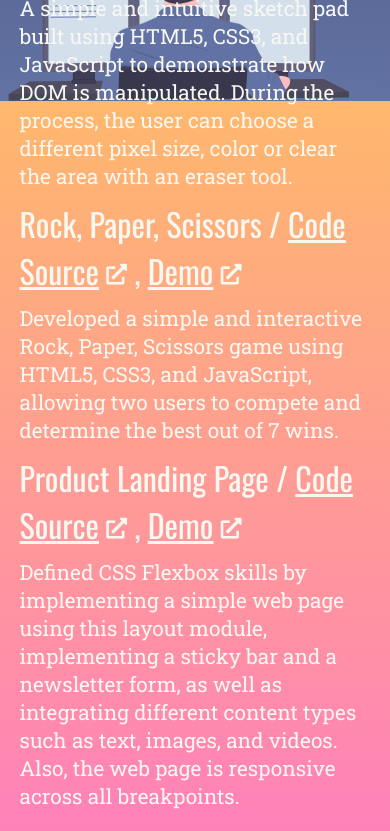
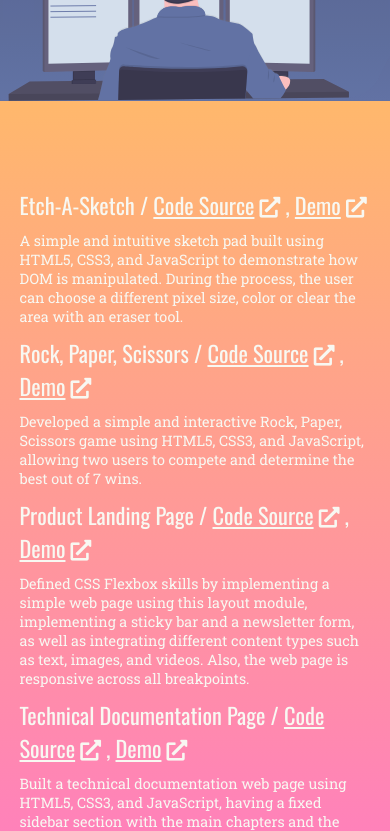
Before and after one commit to johnbdot/portfolio, a plain HTML site: page index.html in a window 390 px wide. Shown: the part 743-1574 px from the top of the page. Drawn offline with nearby package versions, Linux system fonts and the light colour scheme.

Commit message:
modified styles

```diff
--- a/style.css
+++ b/style.css
@@ -179,7 +179,15 @@ p {
   width: 50%;
 }
 
+/* iPad Pro */
 @media only screen and (max-width: 1024px) {
+  h2 {
+    font-family: "Oswald", sans-serif;
+    font-size: 1.8rem;
+    padding-top: 10px;
+    padding-bottom: 10px;
+  }
+
   .container-intro-bg {
     width: 100vw;
     height: 100vh;
@@ -202,7 +210,6 @@ p {
     flex-direction: column;
     justify-content: center;
     align-items: center;
-    font-size: 3vw;
   }
 
   .title {
@@ -215,17 +222,23 @@ p {
   }
 }
 
+/* iPad */
 @media only screen and (max-width: 768px) {
   .container-intro-bg {
     background-size: 100%;
   }
-
-  .container-about {
-    font-size: 4vw;
-  }
 }
 
+/* iPhone */
 @media only screen and (max-width: 425px) {
+  h2 {
+    font-size: 1.4rem;
+  }
+
+  p {
+    font-size: 0.9rem;
+  }
+
   .container-intro-bg {
     background-size: 120%;
   }
```
